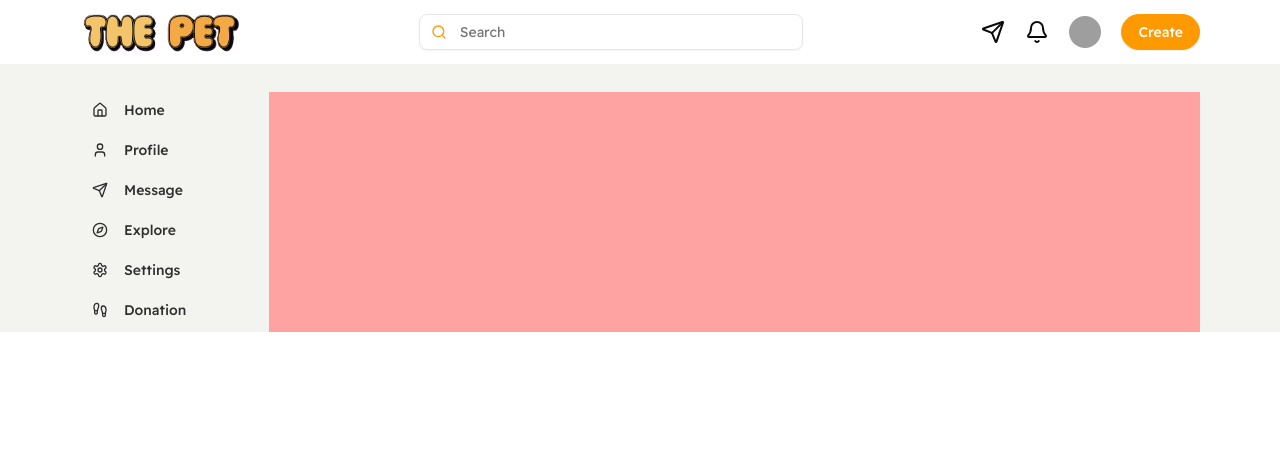
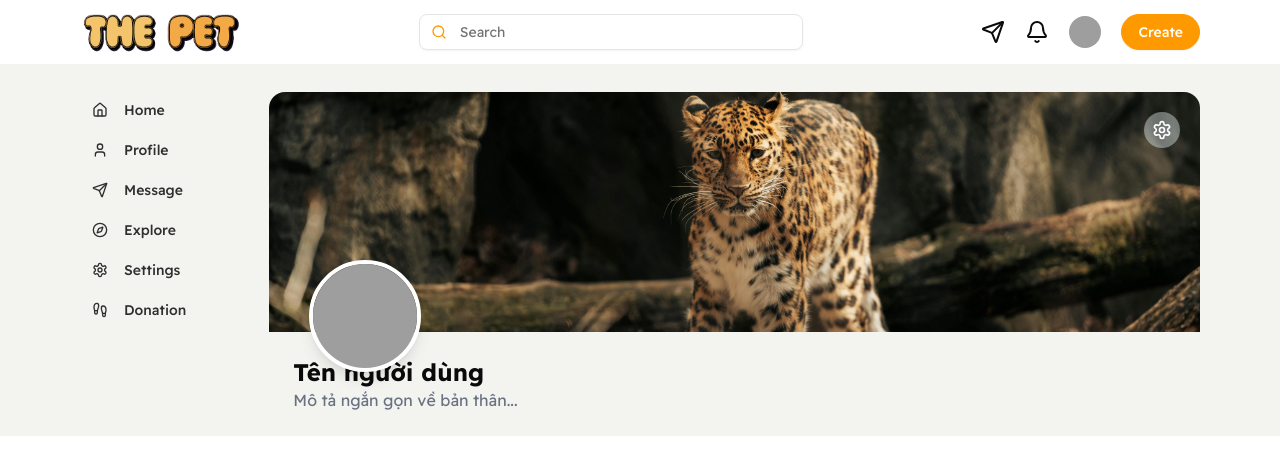
Before and after one commit to LQT2201/social-network, a Next.js app: page /profile in a window 1280 px wide. Shown: the top 474 px of the page. Built offline with nearby package versions, Linux system fonts and the light colour scheme; grey boxes are pictures that could not be loaded.

Commit message:
feat: implement proflie ui

```diff
--- a/app/(default_layout)/profile/page.js
+++ b/app/(default_layout)/profile/page.js
@@ -1,18 +1,54 @@
 import React from "react";
 import SideNav from "../homepage/_components/SideNav";
+import Image from "next/image";
+import test1 from "@/public/images/test-1.jpg";
+import { Settings } from "lucide-react";
+import { Avatar, AvatarImage, AvatarFallback } from "@/components/ui/avatar";
 
-const page = () => {
+const ProfilePage = () => {
   return (
     <div className="grid grid-cols-12 gap-4">
-      <div className="col-span-2 lg:flex md:hidden sm:hidden">
+      {/* SideNav chỉ hiển thị trên màn hình lớn */}
+      <div className="col-span-2 lg:block hidden">
         <div className="sticky top-5">
           <SideNav />
         </div>
       </div>
 
-      <div className="col-span-10 bg-red-300"></div>
+      {/* Nội dung chính */}
+      <div className="col-span-12 lg:col-span-10">
+        <div className="rounded-t-md relative">
+          {/* Cài đặt */}
+          <div className="absolute top-5 right-5 bg-a-ray rounded-full text-white p-2 cursor-pointer hover:bg-opacity-80 transition">
+            <Settings size={20} />
+          </div>
+
+          {/* Ảnh cover */}
+          <div>
+            <Image
+              src={test1}
+              alt="Cover Image"
+              className="w-full h-60 object-cover rounded-t-2xl"
+            />
+          </div>
+
+          {/* Avatar */}
+          <div className="absolute left-10 -bottom-10">
+            <Avatar className="size-28 border-4 border-white shadow-lg">
+              <AvatarImage src="https://github.com/shadcn.png" />
+              <AvatarFallback>QT</AvatarFallback>
+            </Avatar>
+          </div>
+        </div>
+
+        {/* Nội dung profile bên dưới */}
+        <div className=" p-6">
+          <h1 className="text-2xl font-bold">Tên người dùng</h1>
+          <p className="text-gray-500">Mô tả ngắn gọn về bản thân...</p>
+        </div>
+      </div>
     </div>
   );
 };
 
-export default page;
+export default ProfilePage;
--- a/app/_styles/global.css
+++ b/app/_styles/global.css
@@ -12,6 +12,7 @@
   --color-d-gray: #808080;
   --color-l-gray: #bebebe;
   --color-sl-gray: #d6d6d6;
+  --color-a-ray: rgba(242, 255, 255, 0.4);
 }
 
 :root {
```
